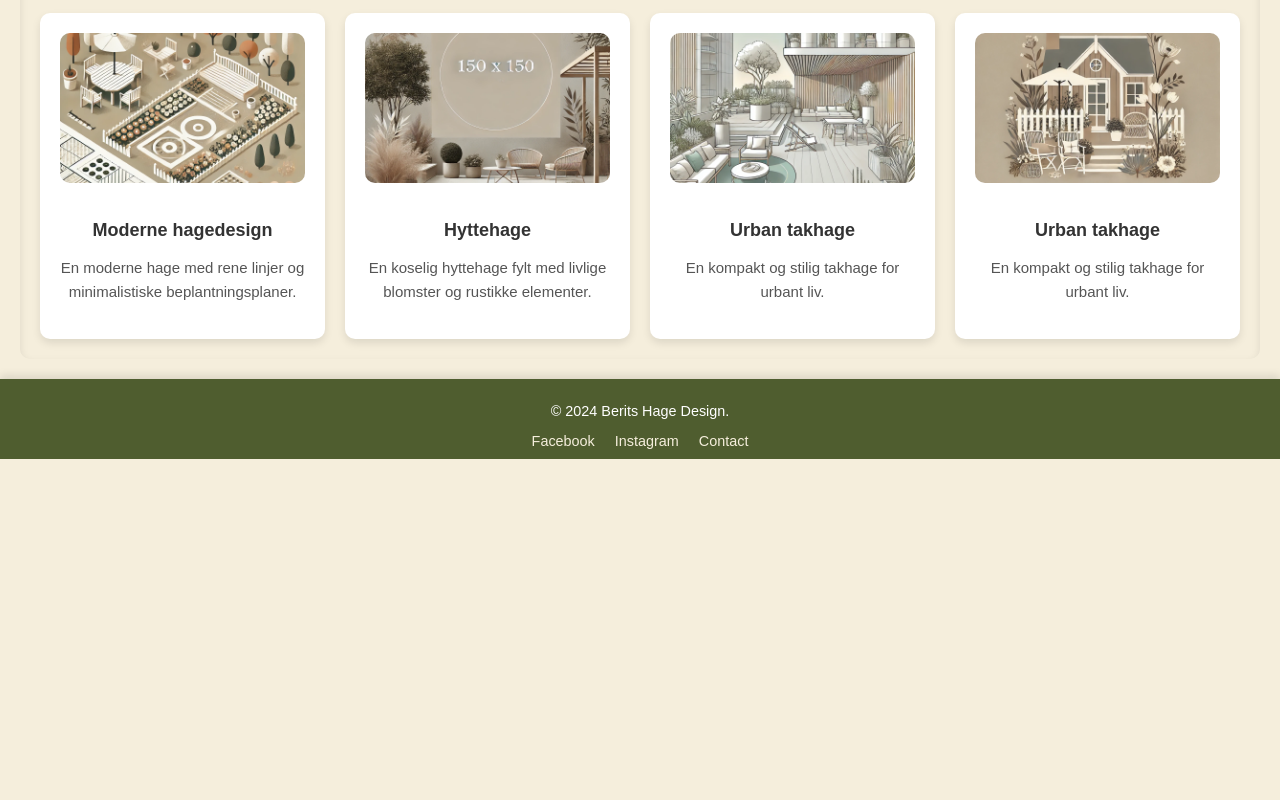
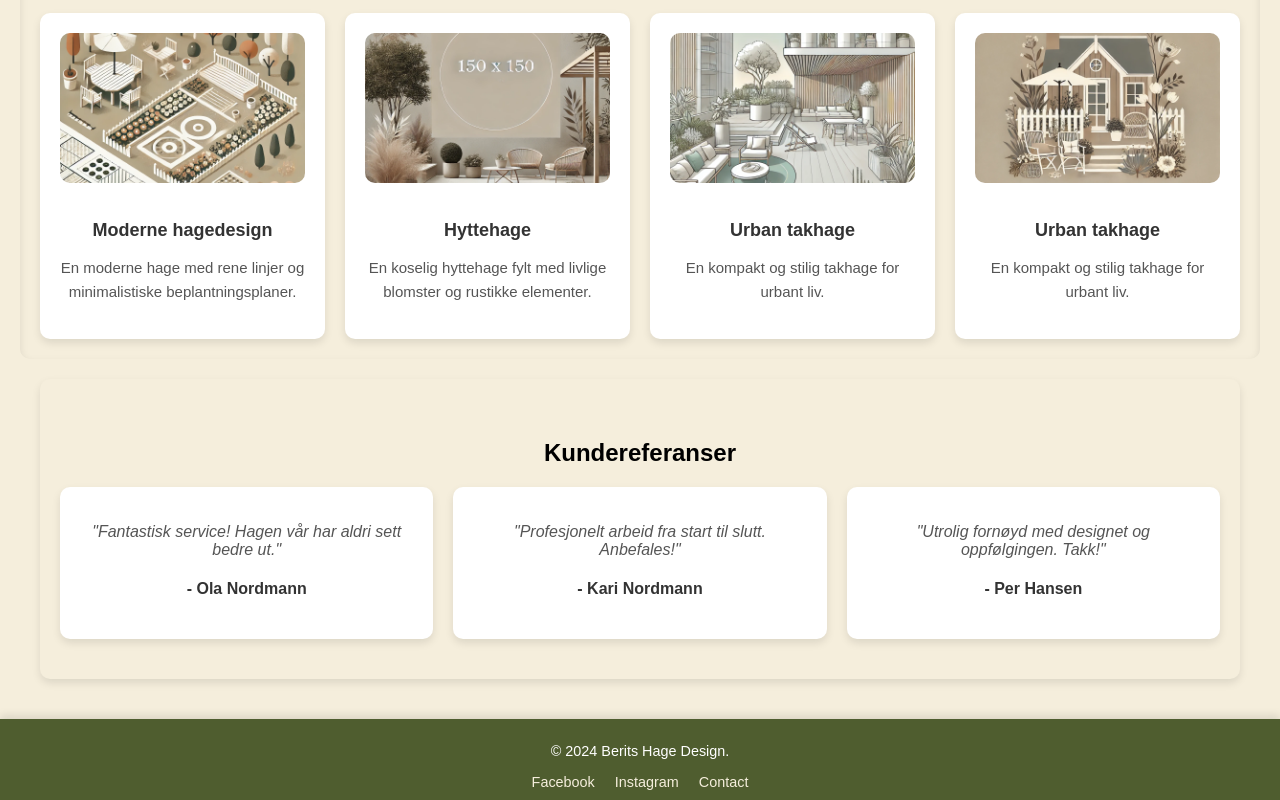
Before and after one commit to Voidwaker/hage-desing1, a React (Create React App) app: page / in a window 1280 px wide. Shown: the part 455-1255 px from the top of the page. Before the commit the page ends 914 px from the top, so only its background shows below. Built offline with nearby package versions, Linux system fonts and the light colour scheme.

Commit message:
La til skygge rundt kundereferanser-seksjonen for et mer livlig design

```diff
--- a/src/App.jsx
+++ b/src/App.jsx
@@ -5,7 +5,8 @@ import Footer from './components/footer.jsx';
 import Services from './components/services.jsx';
 import About from './components/about.jsx';
 import Contact from './components/contact.jsx';
-import Projects from './components/projects.jsx'; // Importer Projects
+import Projects from './components/projects.jsx';
+import Testimonials from './components/testimonials.jsx';
 import './App.css';
 
 function Home() {
@@ -29,7 +30,8 @@ function Home() {
           </div>
         ))}
       </div>
-      <Projects /> {}
+      <Projects />
+      <Testimonials /> {/* Legger til Testimonials-seksjonen */}
     </div>
   );
 }
--- /dev/null
+++ b/src/components/testimonials.css
@@ -0,0 +1,40 @@
+.testimonials-section {
+    padding: 40px 20px;
+    background-color: #F5EEDC;
+    text-align: center;
+    border-radius: 10px;
+    box-shadow: 0 4px 8px rgba(0, 0, 0, 0.1);
+    margin: 20px;
+  }
+
+  .testimonials-grid {
+    display: grid;
+    grid-template-columns: repeat(auto-fit, minmax(250px, 1fr));
+    gap: 20px;
+    margin-top: 20px;
+  }
+
+  .testimonial-card {
+    background-color: white;
+    border-radius: 10px;
+    box-shadow: 0 4px 8px rgba(0, 0, 0, 0.1);
+    padding: 20px;
+    transition: transform 0.3s, box-shadow 0.3s;
+    text-align: center;
+  }
+
+  .testimonial-card:hover {
+    transform: translateY(-10px);
+    box-shadow: 0 8px 16px rgba(0, 0, 0, 0.2);
+  }
+
+  .feedback {
+    font-style: italic;
+    color: #555;
+    margin-bottom: 10px;
+  }
+
+  .customer-name {
+    font-weight: bold;
+    color: #333;
+  }
--- /dev/null
+++ b/src/components/testimonials.jsx
@@ -0,0 +1,35 @@
+import react from 'react';
+import './testimonials.css';
+
+const testimonials = [
+  {
+    name: 'Ola Nordmann',
+    feedback: 'Fantastisk service! Hagen vår har aldri sett bedre ut.',
+  },
+  {
+    name: 'Kari Nordmann',
+    feedback: 'Profesjonelt arbeid fra start til slutt. Anbefales!',
+  },
+  {
+    name: 'Per Hansen',
+    feedback: 'Utrolig fornøyd med designet og oppfølgingen. Takk!',
+  }
+];
+
+function Testimonials() {
+  return (
+    <section className="testimonials-section">
+      <h2>Kundereferanser</h2>
+      <div className="testimonials-grid">
+        {testimonials.map((testimonial, index) => (
+          <div key={index} className="testimonial-card">
+            <p className="feedback">"{testimonial.feedback}"</p>
+            <h4 className="customer-name">- {testimonial.name}</h4>
+          </div>
+        ))}
+      </div>
+    </section>
+  );
+}
+
+export default Testimonials;
```
